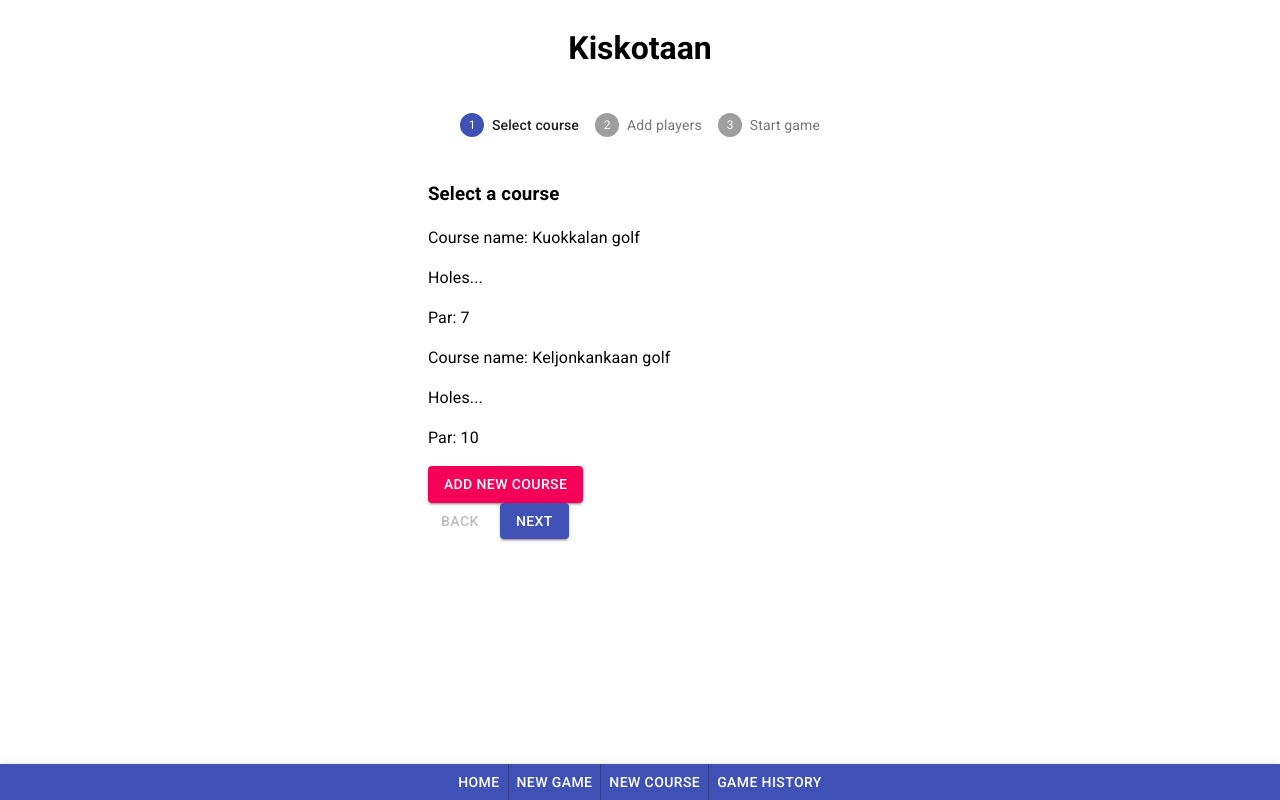
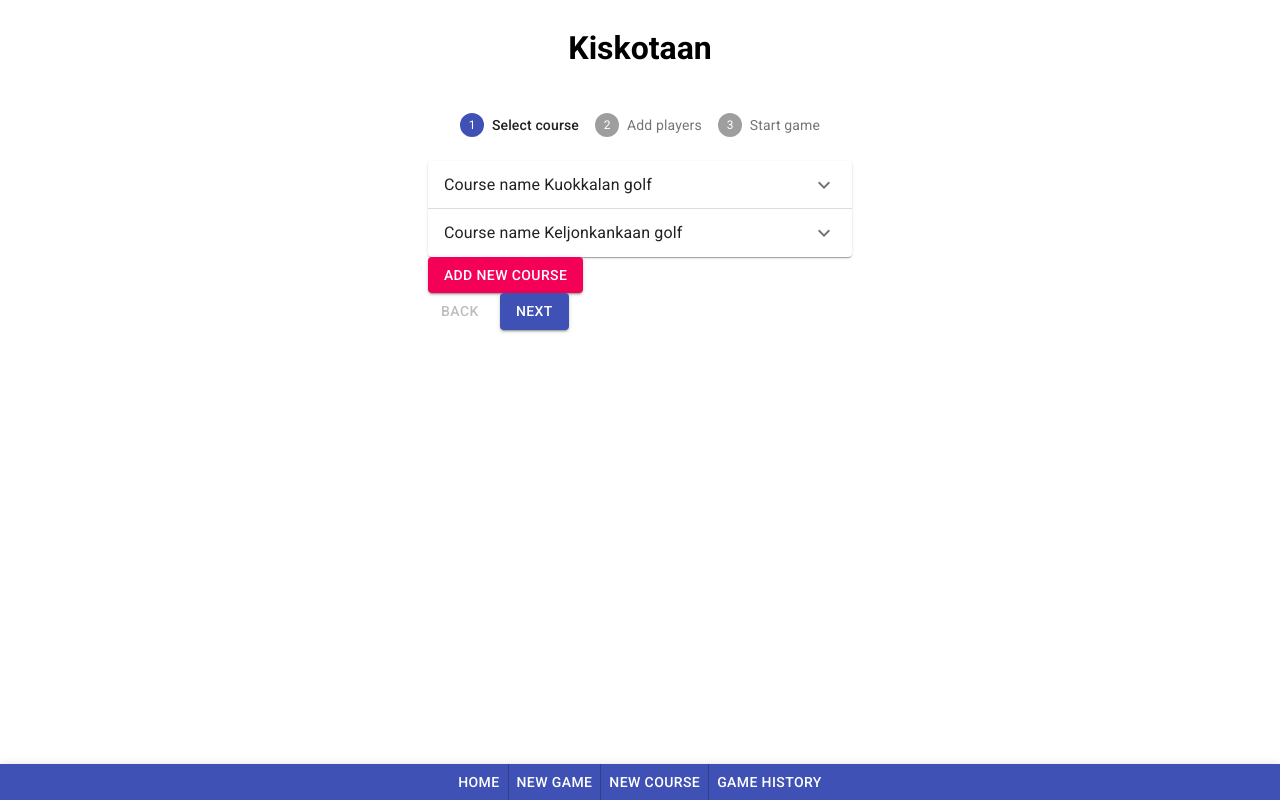
Before and after one commit to mika-alaoutinen/kiskotaan, a React (Create React App) app: page /new-game in a window 1280 px wide. Built offline with nearby package versions, Linux system fonts and the light colour scheme; data requests are answered from the project's data file.

Commit message:
Work on CourseDetails

```diff
--- a/package.json
+++ b/package.json
@@ -4,6 +4,7 @@
   "private": true,
   "dependencies": {
     "@material-ui/core": "^4.11.0",
+    "@material-ui/icons": "^4.9.1",
     "@testing-library/jest-dom": "^4.2.4",
     "@testing-library/react": "^9.5.0",
     "@testing-library/user-event": "^7.2.1",
--- a/src/components/course/CourseDetails.tsx
+++ b/src/components/course/CourseDetails.tsx
@@ -1,15 +1,36 @@
 import React from 'react'
+
+import Accordion from '@material-ui/core/Accordion'
+import AccordionSummary from '@material-ui/core/AccordionSummary'
+import AccordionDetails from '@material-ui/core/AccordionDetails'
+import { unstable_createMuiStrictModeTheme, ThemeProvider  } from '@material-ui/core/styles'
+import ExpandMoreIcon from '@material-ui/icons/ExpandMore'
+
 import { Course } from '../../types'
+
+/*
+  Stupid hack to get rid of warning in Material UI: "findDOMNode is deprecated in StrictMode."
+  See https://github.com/mui-org/material-ui/issues/13394.
+*/
+const theme = unstable_createMuiStrictModeTheme()
 
 const CourseDetails: React.FC<{ course: Course }> = ({ course }) => {
   const { name, par } = course
 
   return (
-    <div>
-      <p>Course name: {name}</p>
-      <p>Holes...</p>
-      <p>Par: {par}</p>
-    </div>
+    <ThemeProvider theme={theme}>
+      <Accordion>
+        <AccordionSummary id={course.id} expandIcon={<ExpandMoreIcon />}>
+          Course name {name}
+        </AccordionSummary>
+
+        <AccordionDetails>
+          <p>Holes...</p>
+          <p>Par: {par}</p>
+        </AccordionDetails>
+
+      </Accordion>
+    </ThemeProvider>
   )
 }
 
--- a/src/components/newGame/CourseSelect.tsx
+++ b/src/components/newGame/CourseSelect.tsx
@@ -21,8 +21,6 @@ const CourseSelect: React.FC = () => {
 
   return (
     <div>
-      <h3>Select a course</h3>
-
       <Courses />
       {renderNewCourseButton()}
     </div>
```
Also changed, not shown: 1 other file (tests, documents, lock files or other folders).
